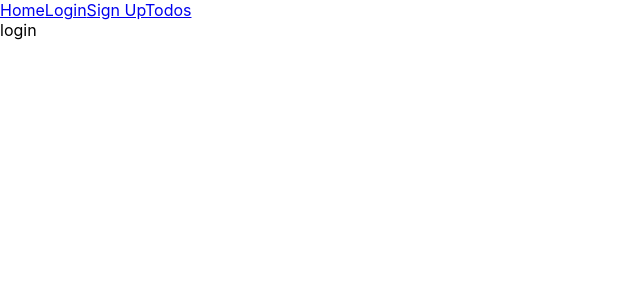
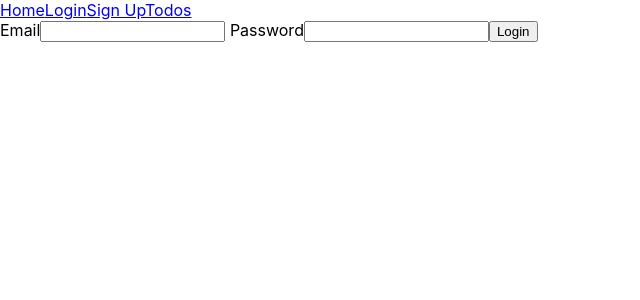
Before and after one commit to CameronZimmerman/todo-list-client, a React (Create React App) app: page /login in a window 1280 px wide. Shown: the top 300 px of the page, without its empty margins (0-640 px from the left). Built offline with nearby package versions, Linux system fonts and the light colour scheme.

Commit message:
redirects

```diff
--- a/src/App.js
+++ b/src/App.js
@@ -44,7 +44,7 @@ export default class App extends Component {
                         <Route
                           path="/login"
                           exact
-                          render={(routerProps) => <LoginPage {...routerProps} />}
+                          render={(routerProps) => <LoginPage {...routerProps} handleTokenChange = {this.handleTokenChange}/>}
                         />
                         <ProtectedRoute
                           path="/todos"
--- a/src/Auth/LoginPage.js
+++ b/src/Auth/LoginPage.js
@@ -1,10 +1,36 @@
 import React, { Component } from 'react'
-
-export default class LoginPage extends Component {
+import { loginUser } from '../api-utils.js'
+import { setToken } from '../local-storage-utils.js'
+export default class SignUpPage extends Component {
+    state = {
+        email: '',
+        password: ''
+    }
+    handleEmailChange = (e) => {
+        this.setState({email: e.target.value})
+    }
+    handlePasswordChange = (e) => {
+        this.setState({password: e.target.value})
+    }
+    handleSubmit = async (e) => {
+        e.preventDefault()
+        let token = await loginUser(this.state)
+        setToken(token)
+        this.props.handleTokenChange(token);
+        this.props.history.push('/todos')
+    }
     render() {
         return (
             <div>
-                login
+                <form onSubmit = {this.handleSubmit}>
+                    <label> Email
+                        <input value = {this.state.email} onChange = {this.handleEmailChange}/>
+                    </label>
+                    <label> Password
+                        <input value = {this.state.password} onChange = {this.handlePasswordChange}/>
+                    </label>
+                    <button>Login</button>
+                </form>
             </div>
         )
     }
--- a/src/Auth/SignUpPage.js
+++ b/src/Auth/SignUpPage.js
@@ -17,6 +17,8 @@ export default class SignUpPage extends Component {
         let token = await signUpUser(this.state)
         setToken(token)
         this.props.handleTokenChange(token);
+        this.props.history.push('/todos')
+
     }
     render() {
         return (
--- a/src/ListPage/ListItem.js
+++ b/src/ListPage/ListItem.js
@@ -2,10 +2,11 @@ import React, { Component } from 'react'
 
 export default class ListItem extends Component {
     render() {
+
         return (
             <div>
-                <span>{this.props.todo}</span>
-                <input type = 'checkbox'/>
+                <span>{this.props.todo.todo}</span>
+                <input type = 'checkbox' checked = {this.props.todo.complete} onChange = {() => this.props.handleTodoToggle(this.props.todo.id)}/>
             </div>
         )
     }
--- a/src/ListPage/ListPage.js
+++ b/src/ListPage/ListPage.js
@@ -1,5 +1,5 @@
 import React, { Component } from 'react'
-import { getTodos, addTodo } from '../api-utils.js'
+import { getTodos, addTodo, updateTodo} from '../api-utils.js'
 import ListItem from './ListItem.js'
 export default class ListPage extends Component {
     state = {
@@ -23,6 +23,13 @@ export default class ListPage extends Component {
         this.setState({todo: e.target.value})
     }
 
+    handleTodoToggle = async(id) =>{
+        const { token } = this.props
+        const completed = await updateTodo(token, id)
+        await this.fetchTodos()
+        return completed
+    }
+
     fetchTodos = async (e) => {
         const { token } = this.props
         let todos = await getTodos(token)
@@ -40,7 +47,7 @@ export default class ListPage extends Component {
                     </label>
                 </form>
                 {!todos.length && <p>Nothing here... you're all done.</p>}
-               {todos.map(todo => <ListItem todo = {todo.todo}/>)}
+               {todos.map(todo => <ListItem todo = {todo} token = {this.props.token} handleTodoToggle = {this.handleTodoToggle}/>)}
 
             </div>
         )
--- a/src/api-utils.js
+++ b/src/api-utils.js
@@ -27,8 +27,9 @@ export async function addTodo(todo, token) {
         .send(todo)
 }
 
-export async function updateTodos(token, id) {
-    await request.put(`${url}/api/todos/${id}`)
+export async function updateTodo(token, id) {
+    let updatedTodoData = await request.put(`${url}/api/todos/${id}`)
         .set('Authorization', token)
         .send({id})
+    return updatedTodoData.body.complete
 }
```
Also changed, not shown: 1 other file (tests, documents, lock files or other folders).
